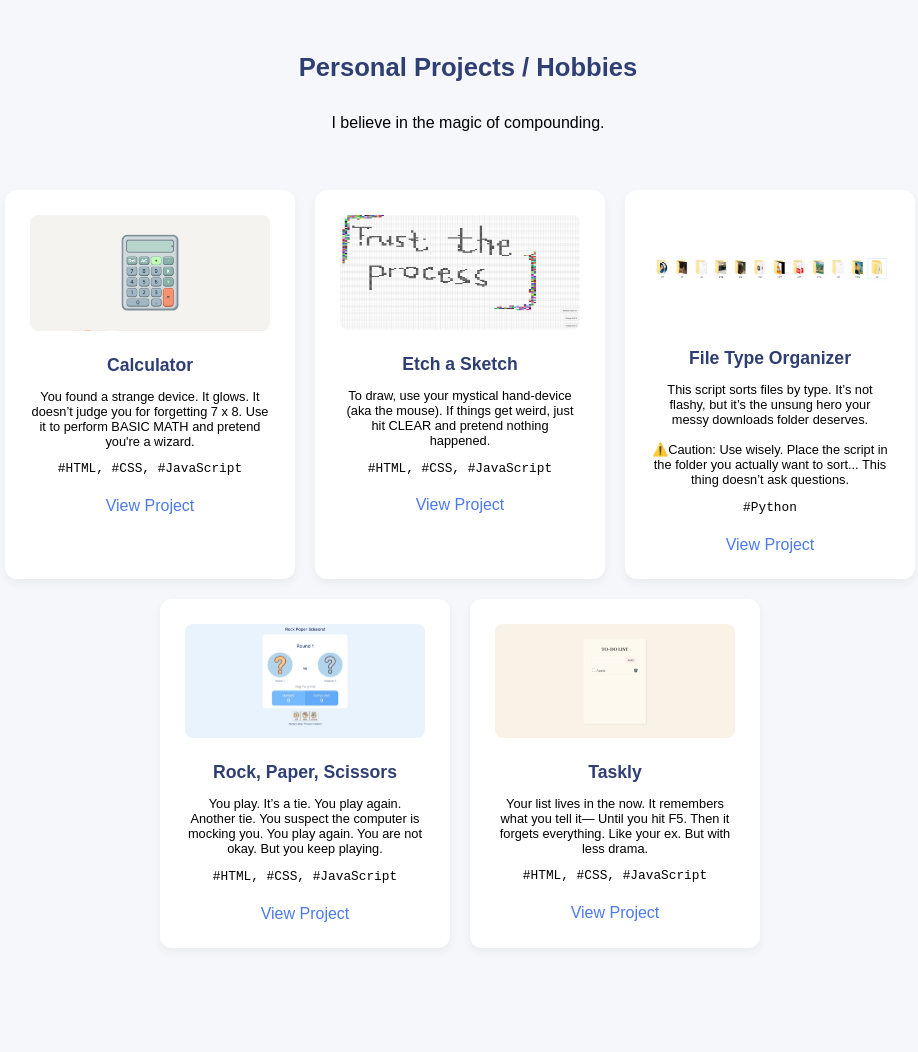
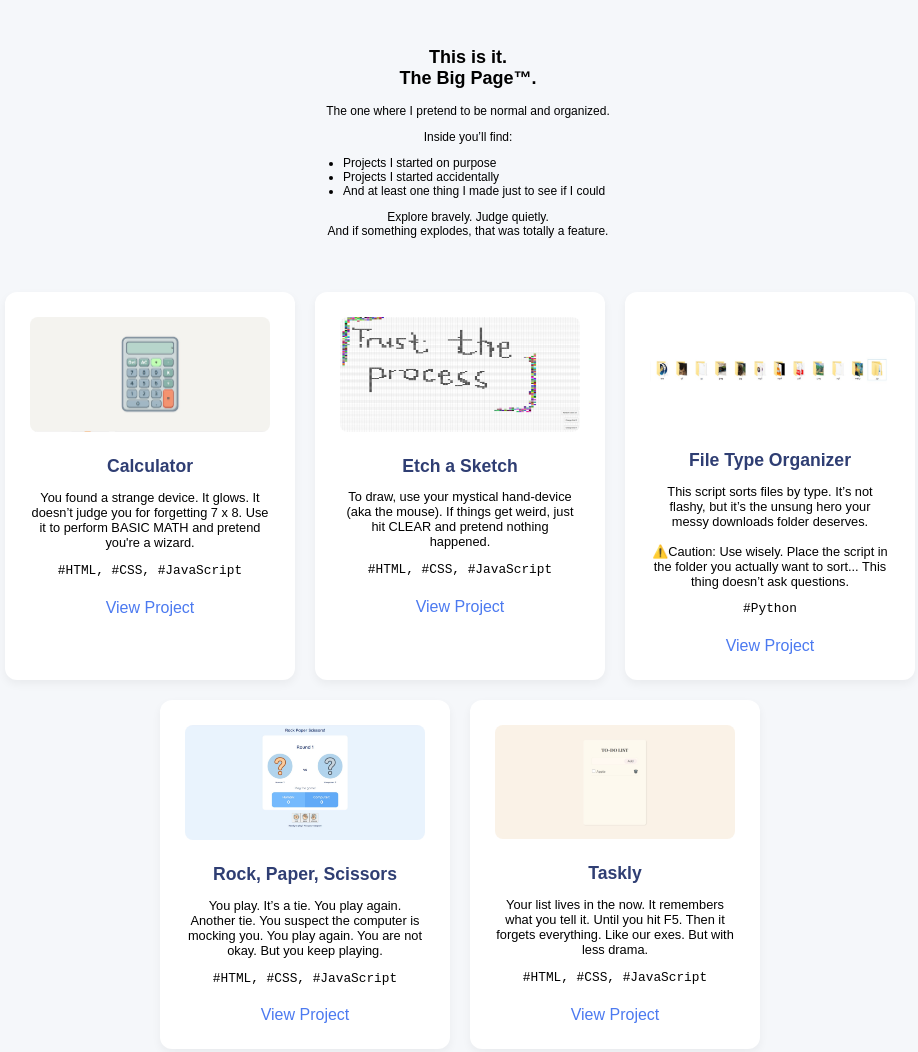
Before and after one commit to racheltindoy/racheltindoy.github.io, a plain HTML site: page index.html in a window 1280 px wide. Shown: the top 1052 px of the page, without its empty margins (196-1114 px from the left). Before the commit the page ends 1022 px from the top, so only its background shows below. Drawn offline with Linux system fonts and the light colour scheme.

Commit message:
Update intro

```diff
--- a/index.html
+++ b/index.html
@@ -10,8 +10,22 @@
 </head>
 <body>
 	<div class="main_con">
-		<h2>Personal Projects / Hobbies</h2>
-		<p>I believe in the magic of compounding.</p>
+		<!-- <h2>Personal Projects</h2>
+		<p>I believe in the magic of compounding.</p> -->
+		<section class="intro">
+		<h1>This is it.<br>The Big Page™.</h1>
+		<p>The one where I pretend to be normal and organized.</p>
+
+		<p>Inside you’ll find:</p>
+		<ul>
+			<li>Projects I started on purpose</li>
+			<li>Projects I started accidentally</li>
+			<li>And at least one thing I made just to see if I could</li>
+		</ul>
+
+		<p>Explore bravely. Judge quietly.<br>
+		And if something explodes, that was totally a feature.</p>
+		</section>
 		<section class="portfolio-container">
 			<div class="card">
 				<div class="card_img_con">
@@ -56,7 +70,7 @@
 					<img src="./images/taskly.jpg" alt="Taskly">
 				</div>
 				<h3>Taskly</h3>
-				<p>Your list lives in the now. It remembers what you tell it— Until you hit F5. Then it forgets everything. Like your ex. But with less drama.</p>
+				<p>Your list lives in the now. It remembers what you tell it. Until you hit F5. Then it forgets everything. Like our exes. But with less drama.</p>
 				<!-- <p>A clean and lightweight to-do list app for organizing daily tasks. You can add, check off, and remove tasks, but yeah, no database support yet... which kinda sucks. It’s all in-memory for now, so don’t refresh if you value your list.</p> -->
 				<p class="language">#HTML, #CSS, #JavaScript</p>
 				<a href="https://racheltindoy.github.io/taskly/">View Project</a>
--- a/style.css
+++ b/style.css
@@ -10,6 +10,14 @@ body {
     margin: 0;
 	flex-direction: column;
 }
+
+section.intro {
+    max-width: 490px;
+    font-size: 12px;
+    margin: 0 auto;
+}
+
+section ul {max-width: 290px; text-align: left; margin: 0 auto}
 
 .portfolio-container {
    display: flex;
```
